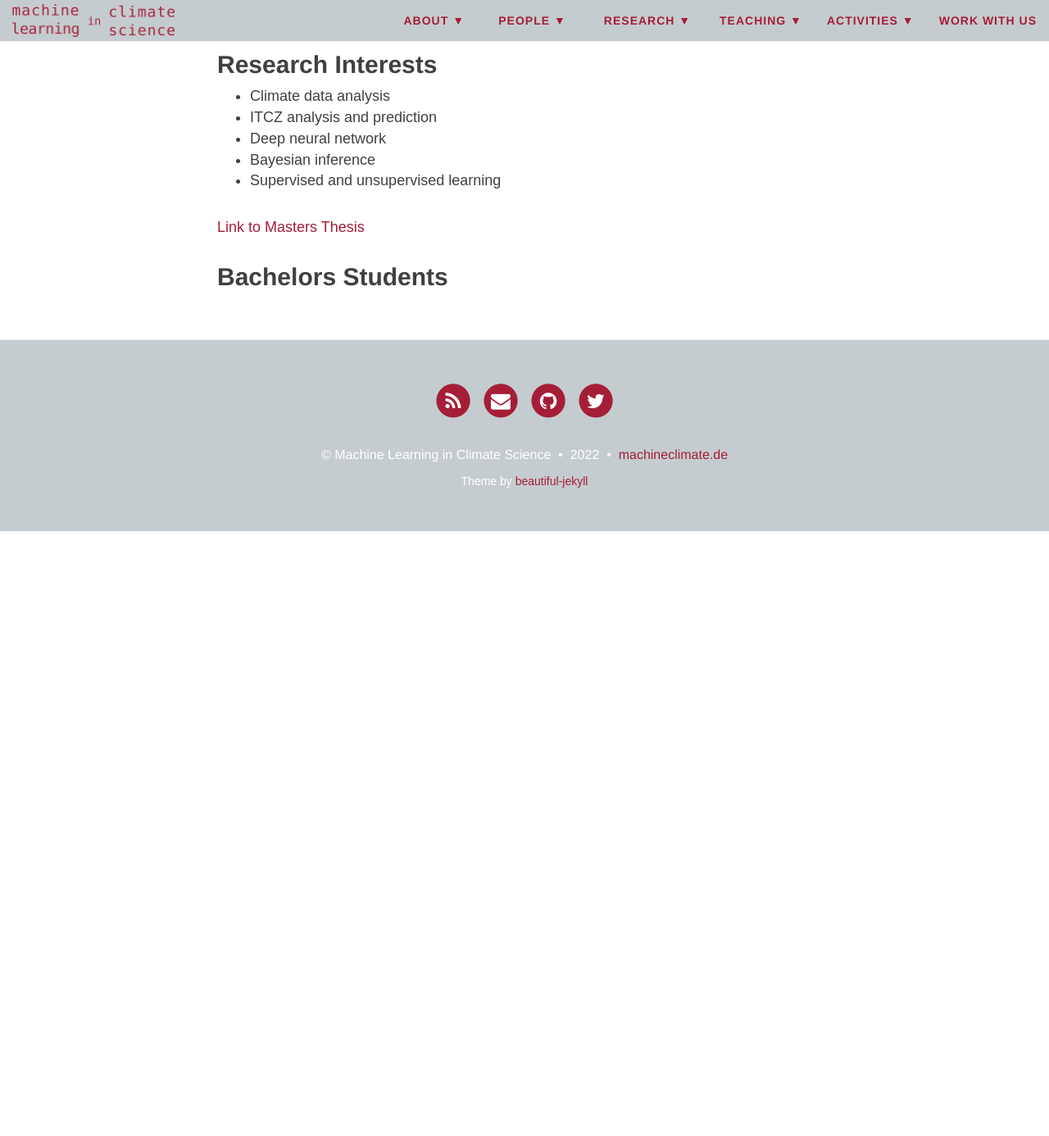
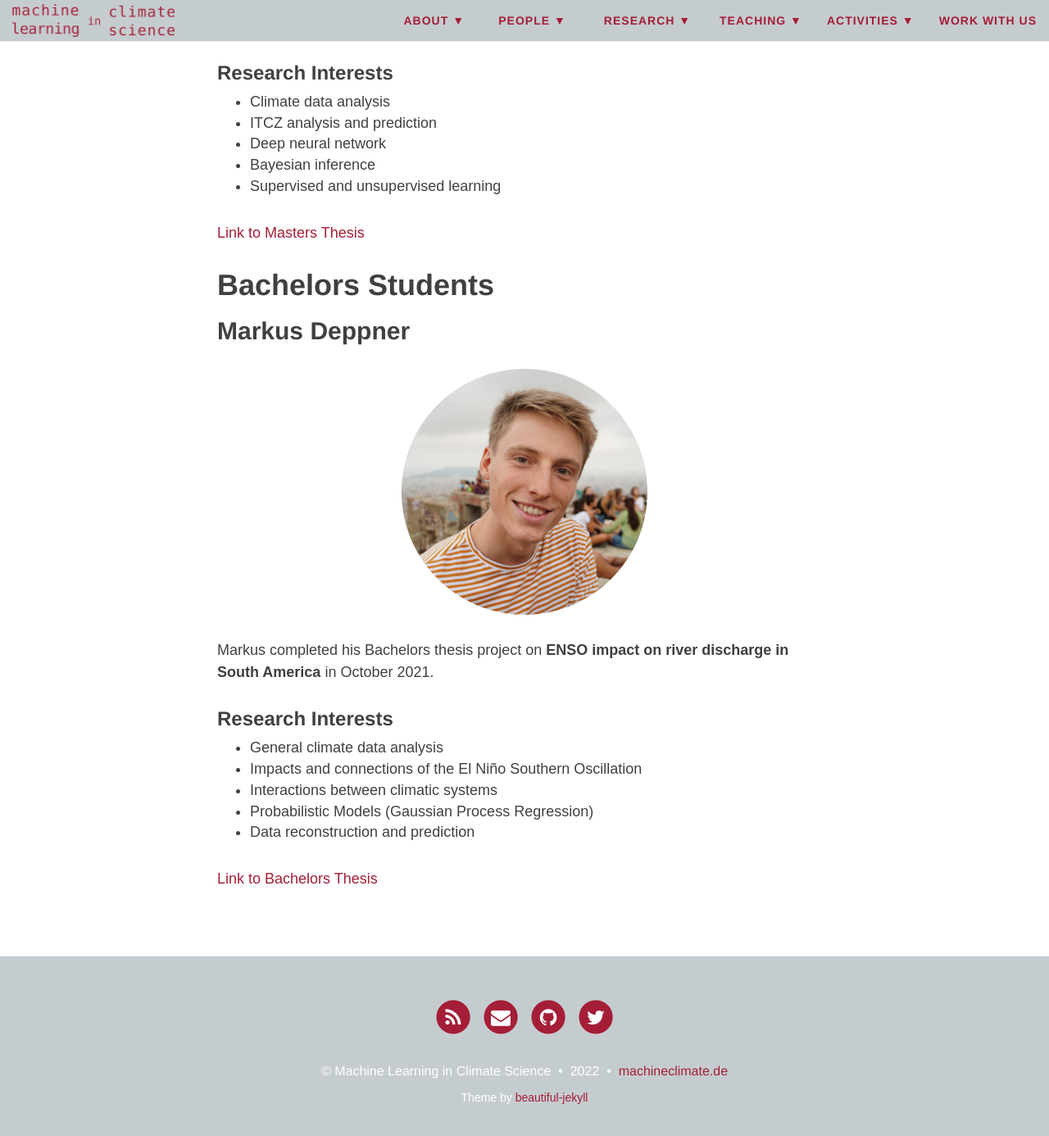
Before and after one commit to mlcs/mlcs.github.io, a Jekyll site: the page built from people/alumni.md, in a window 1280 px wide and 1400 px high, scrolled down 544 px. Shown: the top 1386 px of the window at 82% size. Built offline with Jekyll 4.4.1, drawn with Linux system fonts in a browser that asks for light colours; nearby versions of some CDN libraries; before the commit the page ends 1192 px from its top, so only the background shows below that.

Commit message:
remove people pages for Lea and Markus

```diff
--- a/people/alumni.md
+++ b/people/alumni.md
@@ -3,9 +3,9 @@
 title: Former Members of MLCS
 ---
 
-## Masters Students
+# Masters Students
 
-### Lea Elsemüller
+## Lea Elsemüller
 
 Lea completed her Masters thesis on **Quantifying the Intertropical
 Convergence Zone using wind convergences** in November 2021.
@@ -13,7 +13,7 @@
 [Twitter](https://twitter.com/lea_else)
 
 
-## Research Interests
+### Research Interests
 
 + Climate data analysis
 + ITCZ analysis and prediction
@@ -23,4 +23,21 @@
 
 [Link to Masters Thesis](/files/masters_thesis_elsemueller_lea.pdf)
 
-## Bachelors Students
+# Bachelors Students
+
+## Markus Deppner
+
+![MD-ProfilePic](/img/md_profile_pic.png){: .center-block :}
+
+Markus completed his Bachelors thesis project on **ENSO impact on river
+discharge in South America** in October 2021.
+
+### Research Interests
+
++ General climate data analysis
++ Impacts and connections of the El Niño Southern Oscillation
++ Interactions between climatic systems
++ Probabilistic Models (Gaussian Process Regression)
++ Data reconstruction and prediction
+
+[Link to Bachelors Thesis](/files/bachelors_thesis_deppner_markus.pdf)
```
Also changed, not shown: people/deppner.md (deleted, +0 -34 lines), people/elsemueller.md (deleted, +0 -26 lines).
